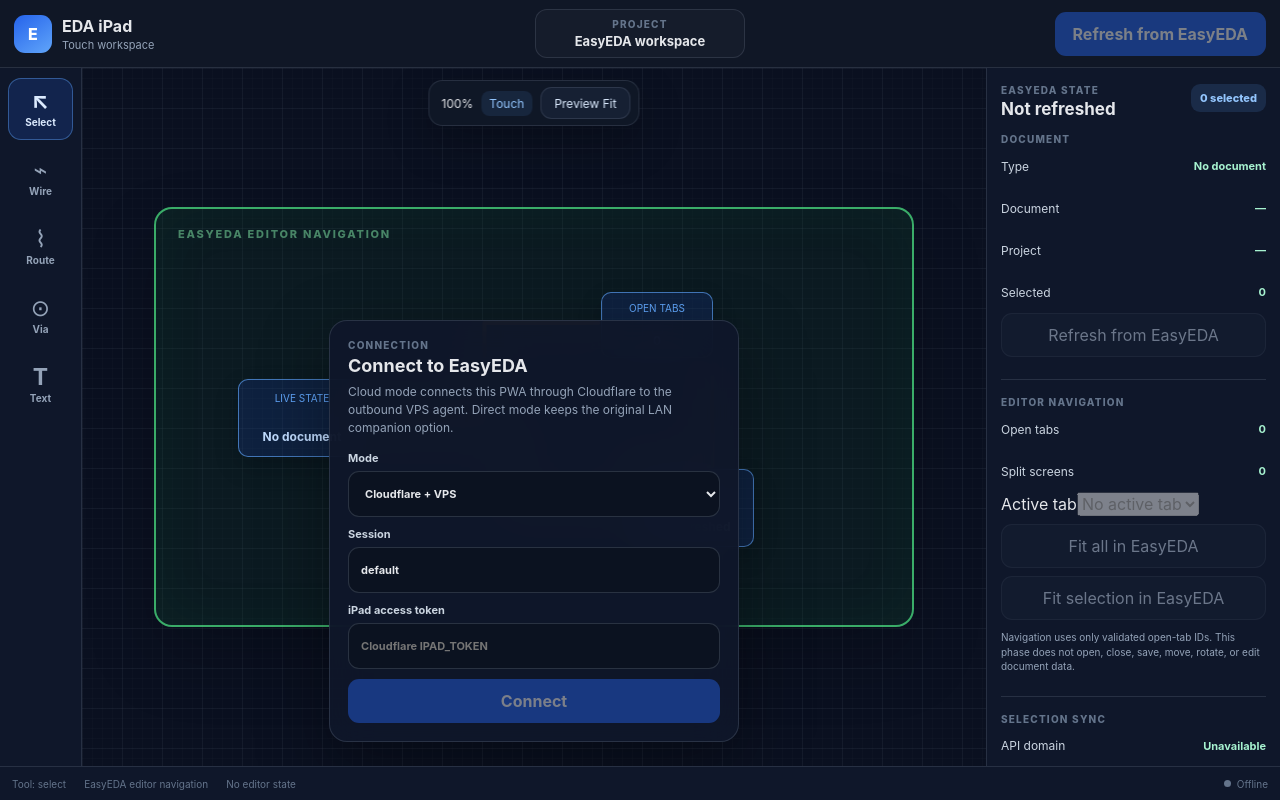
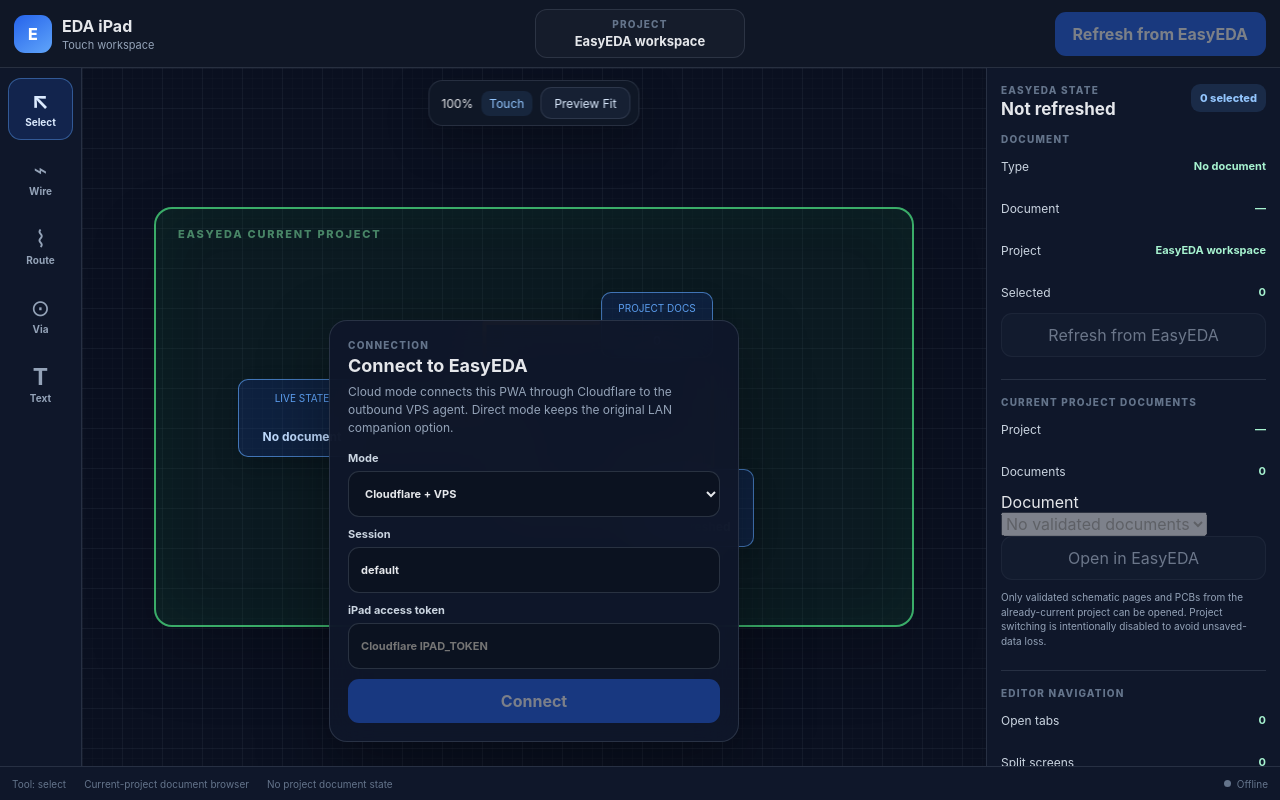
Before and after one commit to armtekcomputer-ops/easyeda-ipad, a React (Vite) app: page / in a window 1280 px wide. Built offline with nearby package versions, Linux system fonts and the light colour scheme.

Commit message:
feat: add current-project document browser UI

```diff
--- a/src/App.tsx
+++ b/src/App.tsx
@@ -2,6 +2,11 @@
 import { useCanvasViewport } from './hooks/useCanvasViewport';
 import { EasyEdaApi, EASYEDA_DOCUMENT_TYPE, type EasyEdaSnapshot } from './lib/easyeda-api';
 import { EasyEdaEditorApi, type EasyEdaEditorState } from './lib/easyeda-editor';
+import {
+  EasyEdaProjectDocumentsApi,
+  type EasyEdaCurrentProjectDocuments,
+  type EasyEdaProjectDocumentKind,
+} from './lib/easyeda-project-documents';
 import { EasyEdaGatewayClient, type GatewayState, type GatewayStatus } from './lib/gateway';
 
 const tools = [
@@ -36,6 +41,10 @@
   return `Type ${documentType}`;
 }
 
+function projectDocumentKindLabel(kind: EasyEdaProjectDocumentKind) {
+  return kind === 'pcb' ? 'PCB' : 'Schematic page';
+}
+
 function selectionDocumentSupported(documentType: number | undefined) {
   return documentType === EASYEDA_DOCUMENT_TYPE.SCHEMATIC_PAGE
     || documentType === EASYEDA_DOCUMENT_TYPE.PCB
@@ -66,6 +75,7 @@
   const gateway = useMemo(() => new EasyEdaGatewayClient(), []);
   const easyeda = useMemo(() => new EasyEdaApi(gateway), [gateway]);
   const editor = useMemo(() => new EasyEdaEditorApi(gateway), [gateway]);
+  const projectDocumentsApi = useMemo(() => new EasyEdaProjectDocumentsApi(gateway), [gateway]);
   const [gatewayState, setGatewayState] = useState<GatewayState>('disconnected');
   const [gatewayStatus, setGatewayStatus] = useState<GatewayStatus>({});
   const [connectionMode, setConnectionMode] = useState<ConnectionMode>(() => (
@@ -82,6 +92,10 @@
   const [editorState, setEditorState] = useState<EasyEdaEditorState | null>(null);
   const [editorBusy, setEditorBusy] = useState(false);
   const [editorError, setEditorError] = useState<string | null>(null);
+  const [projectDocuments, setProjectDocuments] = useState<EasyEdaCurrentProjectDocuments | null>(null);
+  const [projectDocumentsBusy, setProjectDocumentsBusy] = useState(false);
+  const [projectDocumentsError, setProjectDocumentsError] = useState<string | null>(null);
+  const [selectedProjectDocumentUuid, setSelectedProjectDocumentUuid] = useState('');
   const { zoom, offset, inputMode, resetView, handlers } = useCanvasViewport();
 
   useEffect(() => {
@@ -94,6 +108,9 @@
         setSnapshotError(null);
         setEditorState(null);
         setEditorError(null);
+        setProjectDocuments(null);
+        setProjectDocumentsError(null);
+        setSelectedProjectDocumentUuid('');
       }
     };
     const onStatusChange = (event: Event) => {
@@ -110,6 +127,15 @@
   }, [gateway]);
 
   useEffect(() => {
+    const documents = projectDocuments?.documents ?? [];
+    setSelectedProjectDocumentUuid((current) => (
+      documents.some((document) => document.uuid === current)
+        ? current
+        : (documents[0]?.uuid ?? '')
+    ));
+  }, [projectDocuments]);
+
+  useEffect(() => {
     const onKeyDown = (event: KeyboardEvent) => {
       if (event.target instanceof HTMLInputElement || event.target instanceof HTMLSelectElement) return;
       if (event.key === '1') setActiveTool('select');
@@ -121,6 +147,7 @@
     return () => window.removeEventListener('keydown', onKeyDown);
   }, [resetView]);
 
+  const interactionBusy = selectionBusy || editorBusy || projectDocumentsBusy;
   const canConnect = connectionMode === 'cloud'
     ? Boolean(cloudSession.trim() && cloudToken.trim())
     : Boolean(gatewayUrl.trim());
@@ -150,26 +177,32 @@
   };
 
   const refreshSnapshot = async () => {
-    if (gatewayState !== 'connected' || snapshotState === 'loading' || selectionBusy || editorBusy) return;
+    if (gatewayState !== 'connected' || snapshotState === 'loading' || interactionBusy) return;
     setSnapshotState('loading');
     setSnapshotError(null);
     setEditorError(null);
+    setProjectDocumentsError(null);
     try {
-      const [nextSnapshot, nextEditorState] = await Promise.all([
+      const [nextSnapshot, nextEditorState, nextProjectDocuments] = await Promise.all([
         easyeda.getSnapshot(),
         editor.getState(),
+        projectDocumentsApi.getCurrentProjectDocuments(),
       ]);
       setSnapshot(nextSnapshot);
       setEditorState(nextEditorState);
+      setProjectDocuments(nextProjectDocuments);
       setSnapshotState('ready');
     } catch (error) {
+      setSnapshot(null);
+      setEditorState(null);
+      setProjectDocuments(null);
       setSnapshotState('error');
       setSnapshotError(error instanceof Error ? error.message : 'Unable to read EasyEDA state');
     }
   };
 
   const runSelectionMutation = async (mutation: () => Promise<EasyEdaSnapshot>) => {
-    if (gatewayState !== 'connected' || selectionBusy || editorBusy || snapshotState === 'loading') return;
+    if (gatewayState !== 'connected' || interactionBusy || snapshotState === 'loading') return;
     setSelectionBusy(true);
     setSnapshotError(null);
     try {
@@ -195,22 +228,28 @@
   };
 
   const activateEditorTab = async (tabId: string) => {
-    if (gatewayState !== 'connected' || editorBusy || selectionBusy || snapshotState === 'loading') return;
+    if (gatewayState !== 'connected' || interactionBusy || snapshotState === 'loading') return;
     if (!editorState?.tabs.some((tab) => tab.tabId === tabId)) return;
     setEditorBusy(true);
     setEditorError(null);
     setSnapshotError(null);
+    setProjectDocumentsError(null);
     try {
       const nextEditorState = await editor.activateTab(tabId);
       setEditorState(nextEditorState);
       try {
-        const nextSnapshot = await easyeda.getSnapshot();
+        const [nextSnapshot, nextProjectDocuments] = await Promise.all([
+          easyeda.getSnapshot(),
+          projectDocumentsApi.getCurrentProjectDocuments(),
+        ]);
         setSnapshot(nextSnapshot);
+        setProjectDocuments(nextProjectDocuments);
         setSnapshotState('ready');
       } catch (error) {
         setSnapshot(null);
+        setProjectDocuments(null);
         setSnapshotState('error');
-        setSnapshotError(error instanceof Error ? error.message : 'EasyEDA tab changed, but the document snapshot could not be refreshed');
+        setSnapshotError(error instanceof Error ? error.message : 'EasyEDA tab changed, but trusted project/document state could not be refreshed');
       }
     } catch (error) {
       setEditorError(error instanceof Error ? error.message : 'Unable to activate EasyEDA tab');
@@ -221,7 +260,7 @@
 
   const fitEditor = async (mode: 'all' | 'selection') => {
     const tabId = editorState?.activeTabId;
-    if (!tabId || gatewayState !== 'connected' || editorBusy || selectionBusy || snapshotState === 'loading') return;
+    if (!tabId || gatewayState !== 'connected' || interactionBusy || snapshotState === 'loading') return;
     setEditorBusy(true);
     setEditorError(null);
     try {
@@ -234,19 +273,62 @@
     }
   };
 
-  const projectTitle = snapshot?.project?.friendlyName ?? contextName(snapshot) ?? 'EasyEDA workspace';
+  const openCurrentProjectDocument = async () => {
+    const documentUuid = selectedProjectDocumentUuid;
+    if (gatewayState !== 'connected' || interactionBusy || snapshotState === 'loading' || !documentUuid) return;
+    if (!projectDocuments?.documents.some((document) => document.uuid === documentUuid)) return;
+
+    setProjectDocumentsBusy(true);
+    setProjectDocumentsError(null);
+    setEditorError(null);
+    setSnapshotError(null);
+    let documentOpened = false;
+    try {
+      const opened = await projectDocumentsApi.openCurrentProjectDocument(documentUuid);
+      documentOpened = true;
+      const nextEditorState = await editor.activateTab(opened.tabId ?? '');
+      const [nextSnapshot, nextProjectDocuments] = await Promise.all([
+        easyeda.getSnapshot(),
+        projectDocumentsApi.getCurrentProjectDocuments(),
+      ]);
+      setEditorState(nextEditorState);
+      setSnapshot(nextSnapshot);
+      setProjectDocuments(nextProjectDocuments);
+      setSnapshotState('ready');
+    } catch (error) {
+      if (documentOpened) {
+        setEditorState(null);
+        setSnapshot(null);
+        setProjectDocuments(null);
+        setSnapshotState('error');
+      } else {
+        setProjectDocuments(null);
+      }
+      setProjectDocumentsError(error instanceof Error ? error.message : 'Unable to open EasyEDA project document');
+    } finally {
+      setProjectDocumentsBusy(false);
+    }
+  };
+
+  const projectTitle = projectDocuments?.project?.friendlyName
+    ?? snapshot?.project?.friendlyName
+    ?? contextName(snapshot)
+    ?? 'EasyEDA workspace';
   const firstSelectedId = snapshot?.selection.ids[0];
   const selectionSupported = selectionDocumentSupported(snapshot?.document?.documentType);
   const selectionControlsDisabled = gatewayState !== 'connected'
-    || selectionBusy
-    || editorBusy
+    || interactionBusy
     || snapshotState === 'loading'
     || !selectionSupported;
   const editorControlsDisabled = gatewayState !== 'connected'
-    || editorBusy
-    || selectionBusy
+    || interactionBusy
     || snapshotState === 'loading'
     || !editorState?.activeTabId;
+  const projectDocumentControlsDisabled = gatewayState !== 'connected'
+    || interactionBusy
+    || snapshotState === 'loading'
+    || !projectDocuments?.project
+    || projectDocuments.documents.length === 0;
 
   return (
     <main className="app-shell">
@@ -269,7 +351,7 @@
             className="primary-button"
             type="button"
             onClick={() => void refreshSnapshot()}
-            disabled={gatewayState !== 'connected' || snapshotState === 'loading' || selectionBusy || editorBusy}
+            disabled={gatewayState !== 'connected' || snapshotState === 'loading' || interactionBusy}
           >
             {snapshotState === 'loading' ? 'Refreshing…' : 'Refresh from EasyEDA'}
           </button>
@@ -306,14 +388,14 @@
               style={{ transform: `translate(${offset.x}px, ${offset.y}px) scale(${zoom})` }}
             >
               <div className="demo-board">
-                <div className="board-title">EASYEDA EDITOR NAVIGATION</div>
+                <div className="board-title">EASYEDA CURRENT PROJECT</div>
                 <div className="component component-a">
                   <span>LIVE STATE</span>
                   <strong>{documentTypeLabel(snapshot?.document?.documentType)}</strong>
                 </div>
                 <div className="component component-b">
-                  <span>OPEN TABS</span>
-                  <strong>{editorState?.tabs.length ?? 0}</strong>
+                  <span>PROJECT DOCS</span>
+                  <strong>{projectDocuments?.documents.length ?? 0}</strong>
                 </div>
                 <div className="component component-c">
                   <span>CONTEXT</span>
@@ -411,7 +493,7 @@
             <span className="eyebrow">DOCUMENT</span>
             <div className="setting-row"><span>Type</span><strong>{documentTypeLabel(snapshot?.document?.documentType)}</strong></div>
             <div className="setting-row"><span>Document</span><strong className="truncate-value">{snapshot?.document?.uuid ?? '—'}</strong></div>
-            <div className="setting-row"><span>Project</span><strong className="truncate-value">{snapshot?.project?.friendlyName ?? '—'}</strong></div>
+            <div className="setting-row"><span>Project</span><strong className="truncate-value">{projectTitle}</strong></div>
             <div className="setting-row"><span>Selected</span><strong>{snapshot?.selection.total ?? 0}</strong></div>
             {firstSelectedId && (
               <div className="setting-row"><span>First ID</span><strong className="truncate-value">{firstSelectedId}</strong></div>
@@ -427,10 +509,42 @@
               className="secondary-button wide"
               type="button"
               onClick={() => void refreshSnapshot()}
-              disabled={gatewayState !== 'connected' || snapshotState === 'loading' || selectionBusy || editorBusy}
+              disabled={gatewayState !== 'connected' || snapshotState === 'loading' || interactionBusy}
             >
               {snapshotState === 'loading' ? 'Reading EasyEDA…' : 'Refresh from EasyEDA'}
             </button>
+          </div>
+
+          <div className="panel-section">
+            <span className="eyebrow">CURRENT PROJECT DOCUMENTS</span>
+            <div className="setting-row"><span>Project</span><strong className="truncate-value">{projectDocuments?.project?.friendlyName ?? '—'}</strong></div>
+            <div className="setting-row"><span>Documents</span><strong>{projectDocuments?.documents.length ?? 0}</strong></div>
+            <label className="editor-tab-label">
+              Document
+              <select
+                className="editor-tab-select"
+                value={selectedProjectDocumentUuid}
+                disabled={projectDocumentControlsDisabled}
+                onChange={(event) => setSelectedProjectDocumentUuid(event.target.value)}
+              >
+                {!projectDocuments?.documents.length && <option value="">No validated documents</option>}
+                {projectDocuments?.documents.map((document) => (
+                  <option key={document.uuid} value={document.uuid}>
+                    {document.name} — {projectDocumentKindLabel(document.kind)}{document.parentBoardName ? ` — ${document.parentBoardName}` : ''}
+                  </option>
+                ))}
+              </select>
+            </label>
+            <button
+              className="secondary-button wide"
+              type="button"
+              onClick={() => void openCurrentProjectDocument()}
+              disabled={projectDocumentControlsDisabled || !selectedProjectDocumentUuid}
+            >
+              {projectDocumentsBusy ? 'Opening…' : 'Open in EasyEDA'}
+            </button>
+            {projectDocumentsError && <p className="snapshot-error" role="alert">{projectDocumentsError}</p>}
+            <p className="panel-note">Only validated schematic pages and PCBs from the already-current project can be opened. Project switching is intentionally disabled to avoid unsaved-data loss.</p>
           </div>
 
           <div className="panel-section">
@@ -442,7 +556,7 @@
               <select
                 className="editor-tab-select"
                 value={editorState?.activeTabId ?? ''}
-                disabled={gatewayState !== 'connected' || editorBusy || selectionBusy || snapshotState === 'loading' || !editorState?.tabs.length}
+                disabled={gatewayState !== 'connected' || interactionBusy || snapshotState === 'loading' || !editorState?.tabs.length}
                 onChange={(event) => void activateEditorTab(event.target.value)}
               >
                 {!editorState?.activeTabId && <option value="">No active tab</option>}
@@ -472,7 +586,7 @@
               </button>
             </div>
             {editorError && <p className="snapshot-error" role="alert">{editorError}</p>}
-            <p className="panel-note">Navigation uses only validated open-tab IDs. This phase does not open, close, save, move, rotate, or edit document data.</p>
+            <p className="panel-note">Navigation uses only validated open-tab IDs. It does not close, save, move, rotate, or edit document data.</p>
           </div>
 
           <div className="panel-section">
@@ -529,8 +643,8 @@
 
       <footer className="statusbar">
         <span>Tool: {activeTool}</span>
-        <span>EasyEDA editor navigation</span>
-        <span>{editorState ? `${editorState.tabs.length} tabs` : 'No editor state'}</span>
+        <span>Current-project document browser</span>
+        <span>{projectDocuments ? `${projectDocuments.documents.length} project docs` : 'No project document state'}</span>
         <span className={`status-dot-wrap status-${gatewayState}`}><i />{stateLabel(gatewayState)}</span>
       </footer>
     </main>
```
